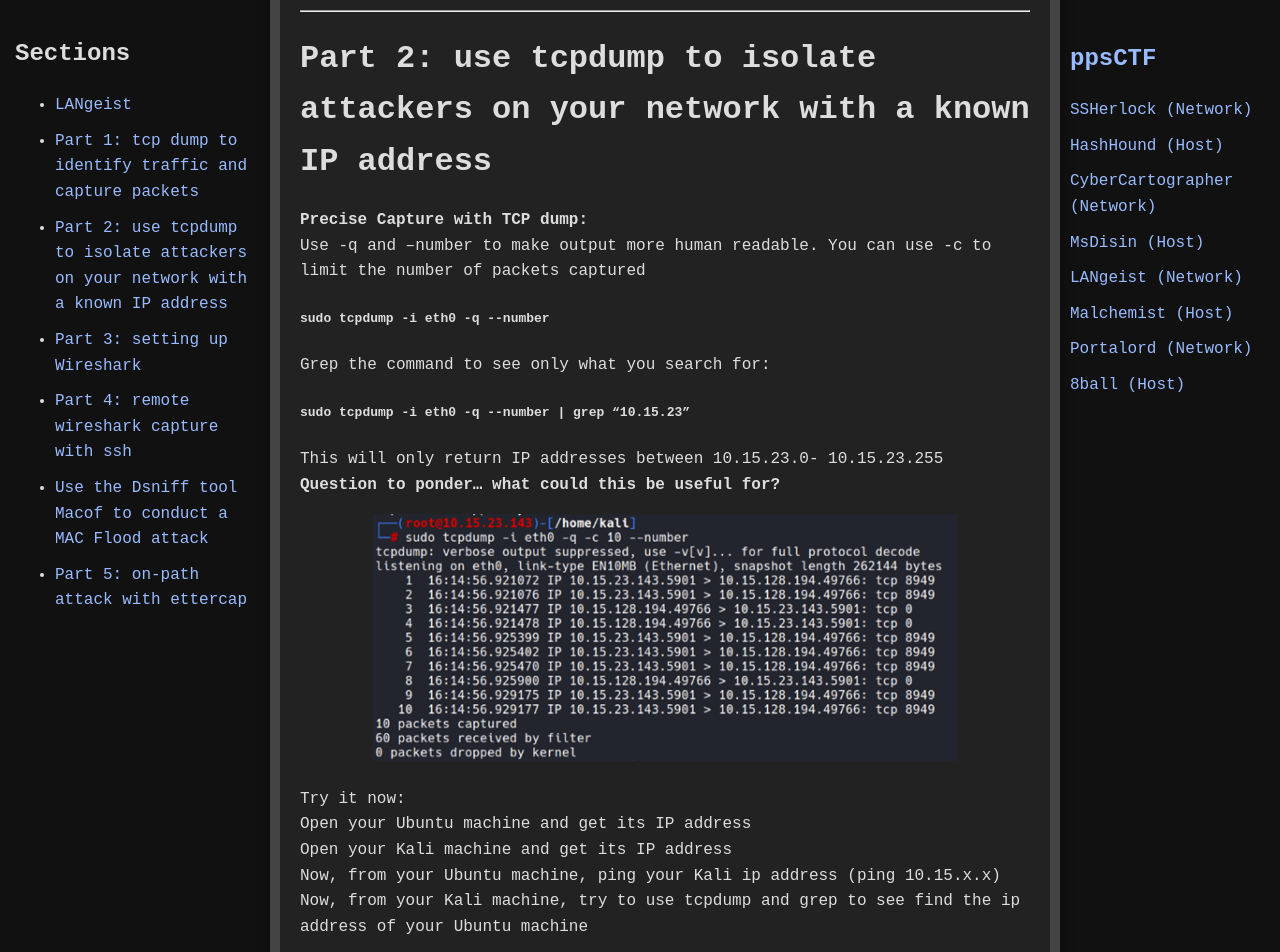
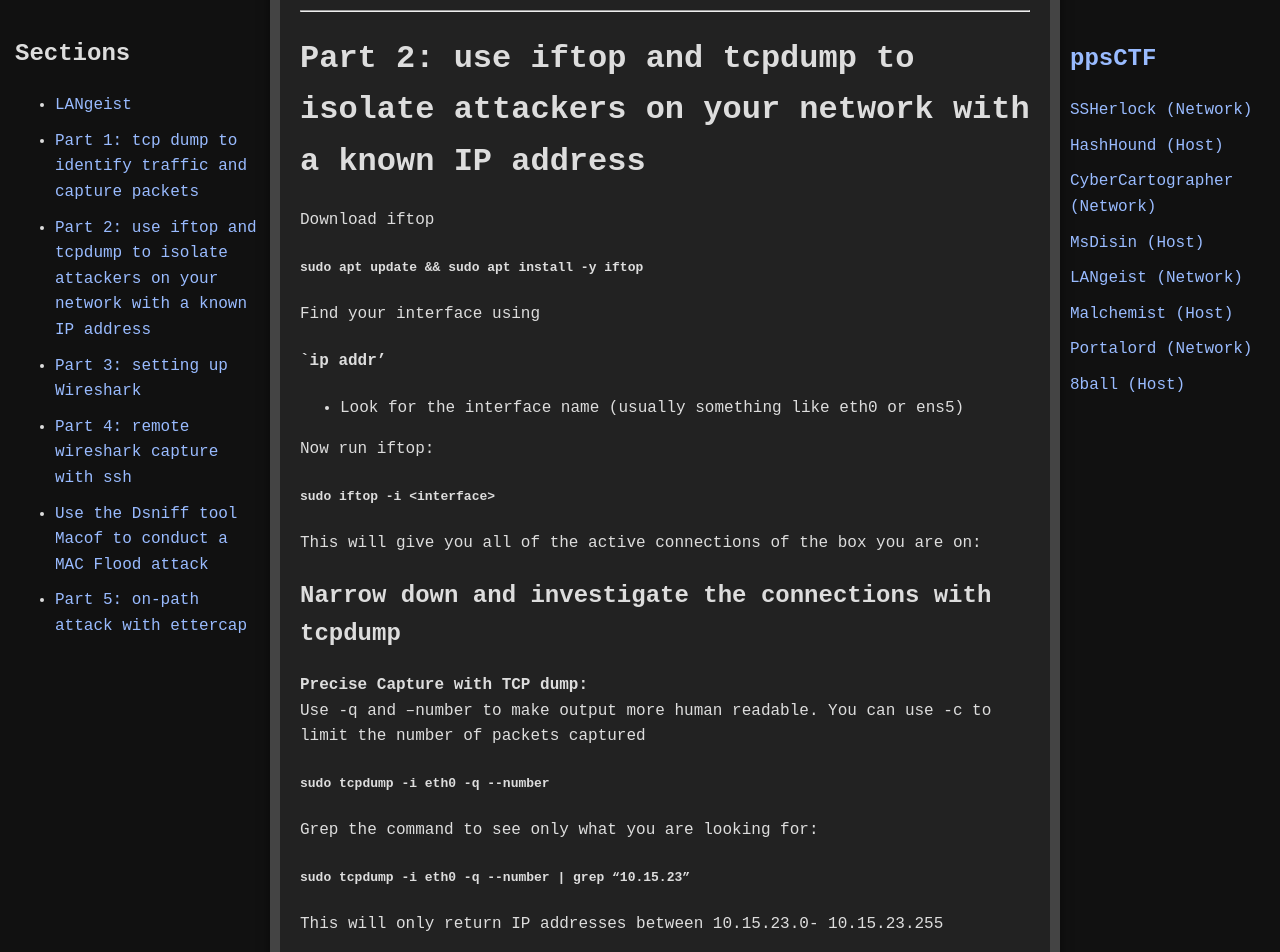
Before and after one commit to jboyce1/ppsCTF, a Jekyll site: the page built from classes/LANgeist/LANgeist.md, in a window 1280 px wide and 1400 px high, scrolled down 6558 px. Shown: the top 952 px of the window. Built offline with Jekyll 4.4.1, drawn with Linux system fonts in a browser that asks for light colours; some of the changed text lies outside the part shown; grey boxes are pictures that could not be loaded.

Commit message:
Update LANgeist.md

```diff
--- a/classes/LANgeist/LANgeist.md
+++ b/classes/LANgeist/LANgeist.md
@@ -136,17 +136,42 @@ Open the file and read its contents
 </div>
 
 ---
-# Part 2: use tcpdump to isolate attackers on your network with a known IP address
+# Part 2: use iftop and tcpdump to isolate attackers on your network with a known IP address
+
+Download iftop
+#### `sudo apt update && sudo apt install -y iftop`
+
+Find your interface using
+#### `ip addr'
+ - Look for the interface name (usually something like eth0 or ens5)
+
+Now run iftop:
+#### `sudo iftop -i <interface>`
+
+This will give you all of the active connections of the box you are on:
+
+
+## Narrow down and investigate the connections with tcpdump
 
 **Precise Capture with TCP dump:**
 Use -q and --number to make output more human readable. You can use -c to limit the number of packets captured
 #### `sudo tcpdump -i eth0 -q --number`
 
-Grep the command to see only what you search for:
+Grep the command to see only what you are looking for:
 #### `sudo tcpdump -i eth0 -q --number | grep “10.15.23”`
+This will only return IP addresses between 10.15.23.0- 10.15.23.255
 
-This will only return IP addresses between 10.15.23.0- 10.15.23.255
-**Question to ponder… what could this be useful for?**
+Use a reverse grep commmand to filter out the traffic that we do not care to see, such as ssh and domain traffic
+
+#### `sudo tcpdump -i <interface> | grep -v ssh | grep -v domain`
+or
+#### `sudo tcpdump -i <interface> | grep -Ev "ssh|domain"`
+
+Combine these commands to futher narrow down your searches and look at the precise packets being sent:
+#### `sudo tcpdump -i <interface> | grep grep -Ev "ssh|domain|10.15.171.53"`
+
+
+
 
  <div style="text-align: center;">
   <img src="{{ 'classes/LANgeist/images/Use--q-and---number-to-make-it-more-human-readable.png' | relative_url }}" alt="" style="max-width: 80%; height: auto;">
@@ -157,6 +182,14 @@ Open your Ubuntu machine and get its IP address
 Open your Kali machine and get its IP address
 Now, from your Ubuntu machine, ping your Kali ip address (ping 10.15.x.x)
 Now, from your Kali machine, try to use tcpdump and grep to see find the ip address of your Ubuntu machine
+
+So... fight back.
+**Slow down the attackers network traffic with a ping flood**
+Once you get attackers ip address, send them a ping flood as a warning
+#### `sudo ping -f <attacker ip address>
+or send a larger message (as in packet size)
+#### `sudo ping -f -s 65000 <attacker ip address>
+
 
 <div style="text-align: center;">
 <iframe width="560" height="315" src="https://www.youtube.com/embed/Q55KTQj5FGw?si=PQLeyg79d7GaNXHi" title="YouTube video player" frameborder="0" allow="accelerometer; autoplay; clipboard-write; encrypted-media; gyroscope; picture-in-picture; web-share" referrerpolicy="strict-origin-when-cross-origin" allowfullscreen></iframe>
```
